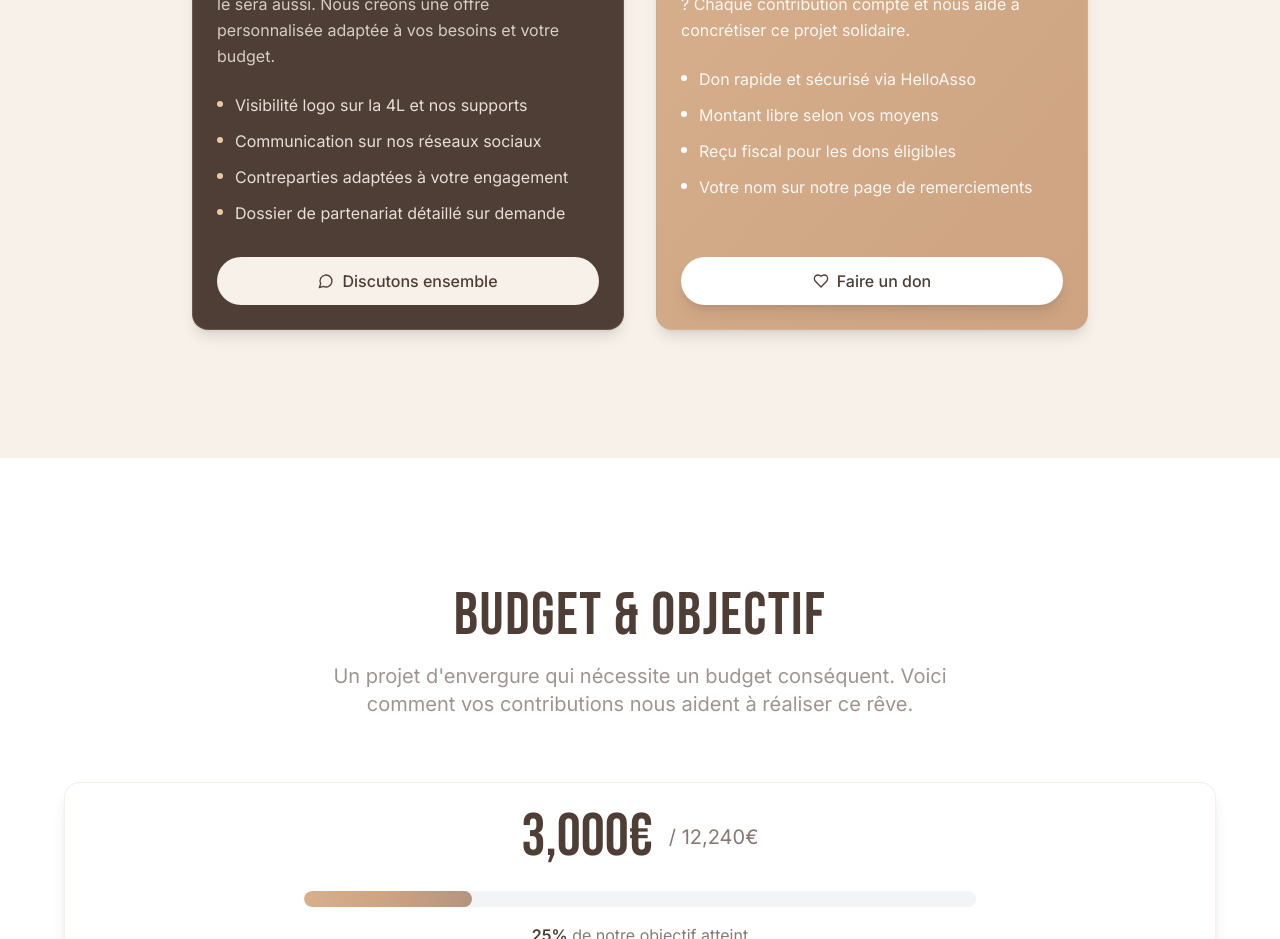
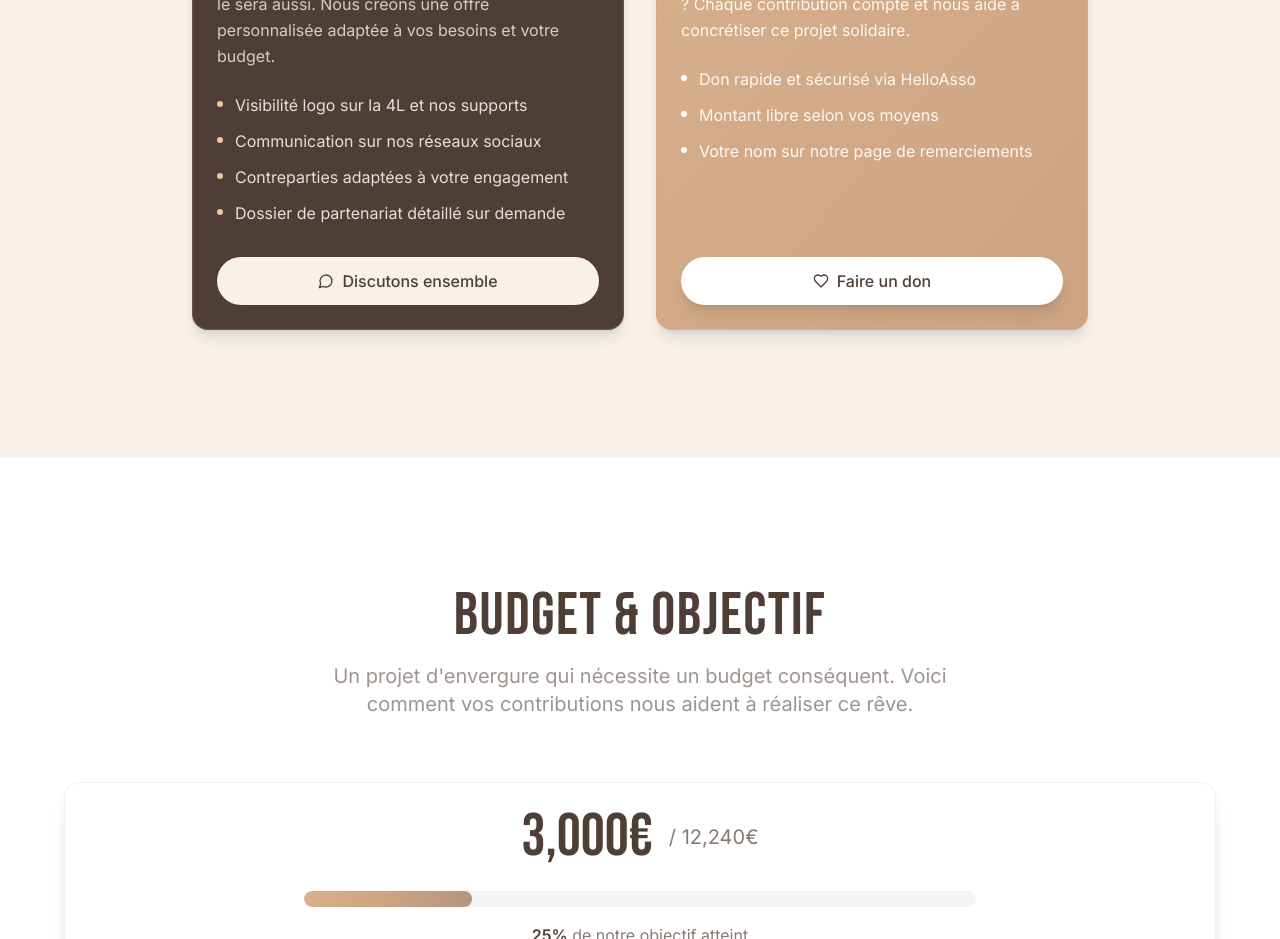
Before and after one commit to RaideDinguesEn4L/4l, a Next.js app in the folder 4l/: page / in a window 1280 px wide. Shown: the part 7000-7939 px from the top of the page. Built offline with nearby package versions, Linux system fonts and the light colour scheme.

Commit message:
fix bugs

```diff
--- a/4l/src/components/Budget.tsx
+++ b/4l/src/components/Budget.tsx
@@ -4,7 +4,7 @@ import { useState, useEffect } from "react";
 import { Car, FileCheck, Fuel, Package, Award, Tent, Heart, MessageCircle } from "lucide-react";
 
 // URL HelloAsso - À PERSONNALISER
-const HELLO_ASSO_URL = "https://www.helloasso.com/associations/votre-cagnotte";
+const HELLO_ASSO_URL = "https://www.helloasso.com/associations/raid-dingues-en-4l/formulaires/2";
 
 const budgetItems = [
   {
--- a/4l/src/components/Partenaires.tsx
+++ b/4l/src/components/Partenaires.tsx
@@ -139,10 +139,6 @@ export default function Partenaires() {
                   </li>
                   <li className="flex items-start gap-3 text-white/90">
                     <span className="w-1.5 h-1.5 rounded-full bg-white mt-2 flex-shrink-0" />
-                    Reçu fiscal pour les dons éligibles
-                  </li>
-                  <li className="flex items-start gap-3 text-white/90">
-                    <span className="w-1.5 h-1.5 rounded-full bg-white mt-2 flex-shrink-0" />
                     Votre nom sur notre page de remerciements
                   </li>
                 </ul>
```
